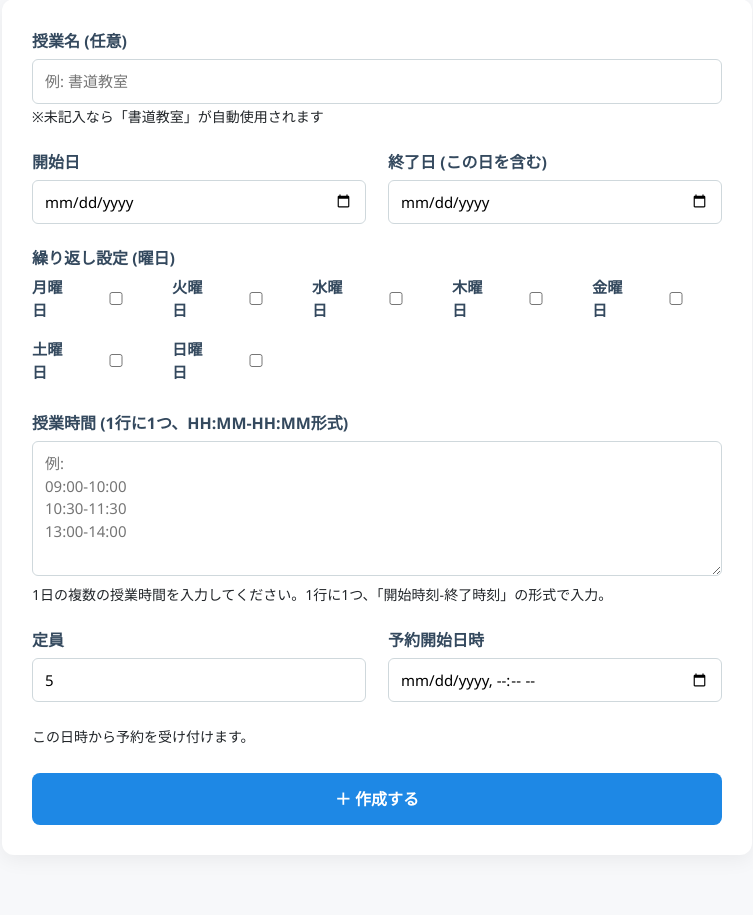
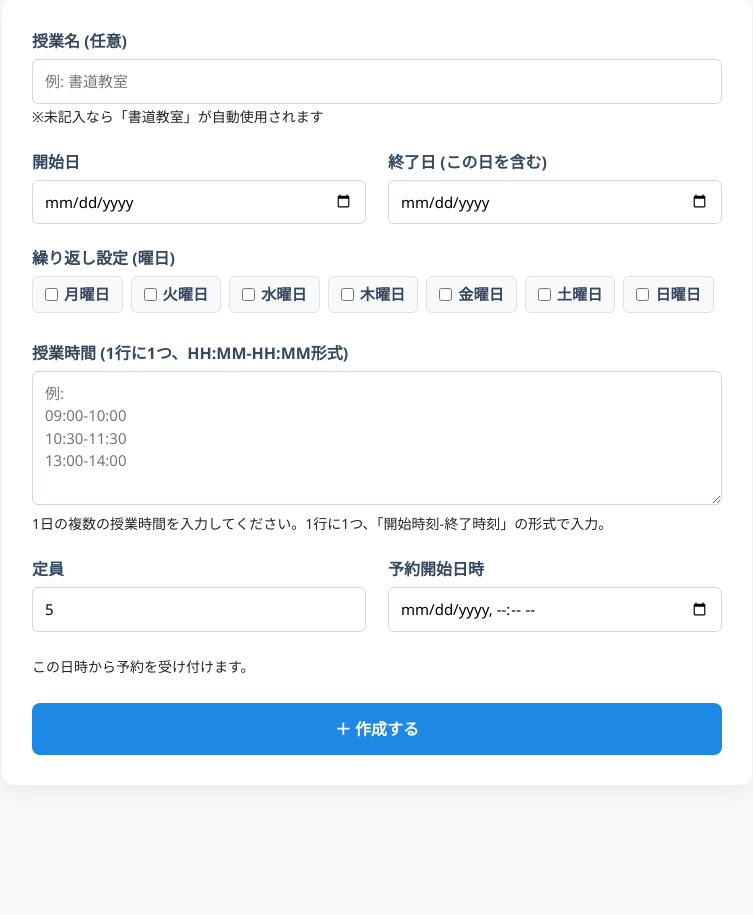
Before and after one commit to kuwajimayutaka-a11y/shodo_reserve, a Django app: page /admin-dashboard/create-lesson/ in a window 1280 px wide. Shown: the part 211-1126 px from the top of the page, without its empty margins (263-1016 px from the left). After the commit the page ends 966 px from the top, so only its background shows below. Run offline with Django 5.2, Linux system fonts and the light colour scheme; the visitor is signed in with stand-in values (Sample User, id 1).

Commit message:
授業一括作成: 曜日チェックボックスと日付欄のレイアウト修正

```diff
--- a/booking/templates/booking/admin/create_lesson.html
+++ b/booking/templates/booking/admin/create_lesson.html
@@ -68,6 +68,14 @@ input:focus, select:focus, textarea:focus {
     gap:22px;
     align-items: start;
 }
+.grid-2 > div {
+    min-width: 0;
+    overflow: hidden;
+}
+.grid-2 input {
+    width: 100%;
+    min-width: 0;
+}
 .grid-auto {
     display:grid;
     grid-template-columns:repeat(auto-fit,minmax(130px,1fr));
@@ -76,15 +84,25 @@ input:focus, select:focus, textarea:focus {
 
 /* チェックボックス */
 .checkbox-grid {
-    display:grid;
-    grid-template-columns: repeat(auto-fit, minmax(120px,1fr));
-    gap:10px;
+    display: flex;
+    flex-wrap: wrap;
+    gap: 8px;
 }
 .checkbox-item {
-    display:flex;
-    align-items:center;
-    gap:6px;
-    font-size:0.95em;
+    display: flex;
+    align-items: center;
+    gap: 6px;
+    font-size: 0.95em;
+    white-space: nowrap;
+    background: #f8f9fa;
+    border: 1px solid #dee2e6;
+    border-radius: 6px;
+    padding: 6px 12px;
+    cursor: pointer;
+}
+.checkbox-item input[type="checkbox"] {
+    width: auto;
+    margin: 0;
 }
 
 /* エラー表示 */
@@ -120,7 +138,7 @@ button.submit-btn:hover { background:#1565c0; transform:translateY(-1px); }
     button.submit-btn { font-size:15px; padding:12px; }
 }
 @media(max-width: 480px) {
-    .checkbox-grid { grid-template-columns:1fr; }
+    .grid-2 { grid-template-columns: 1fr !important; }
 }
 </style>
 
@@ -170,7 +188,7 @@ button.submit-btn:hover { background:#1565c0; transform:translateY(-1px); }
         <div class="checkbox-grid">
             {% for checkbox in form.days_of_week %}
                 <label class="checkbox-item">
-                    {{ checkbox.choice_label }} {{ checkbox.tag }}
+                    {{ checkbox.tag }} {{ checkbox.choice_label }}
                 </label>
             {% endfor %}
         </div>
```
